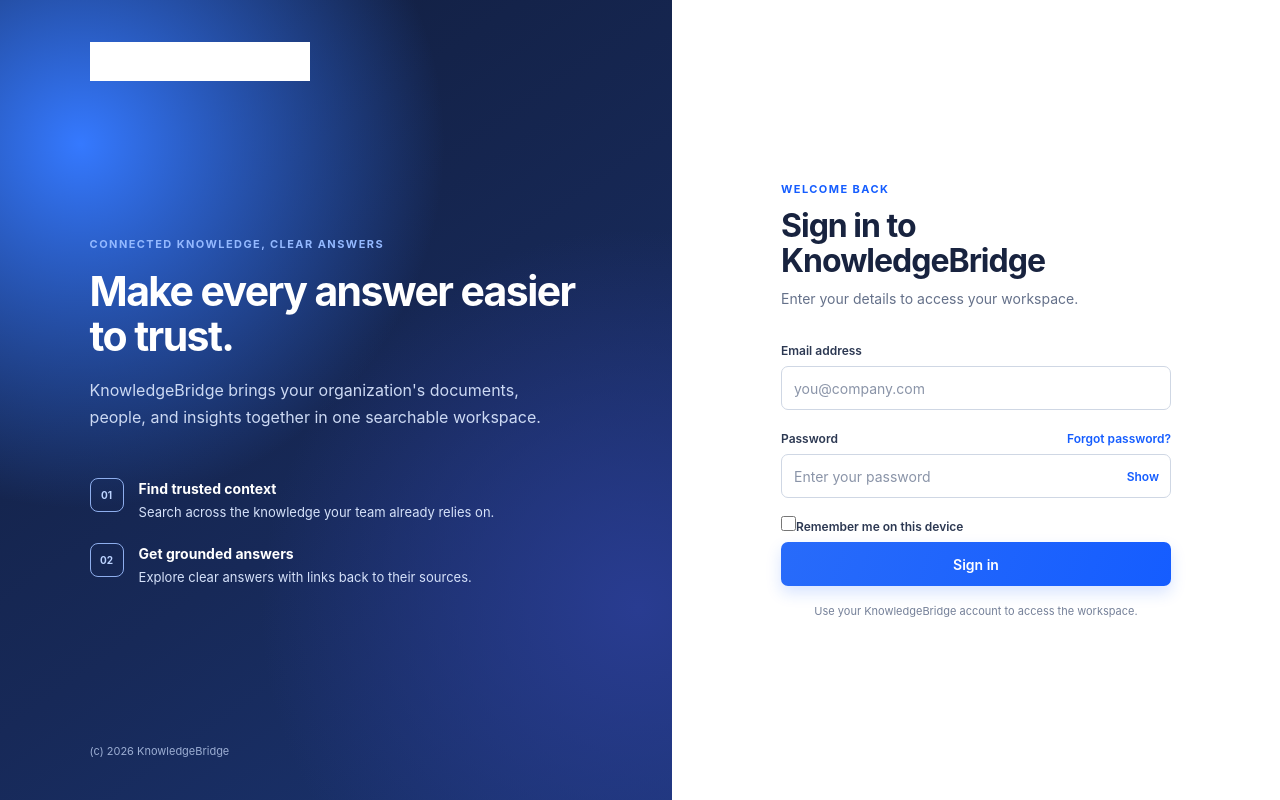
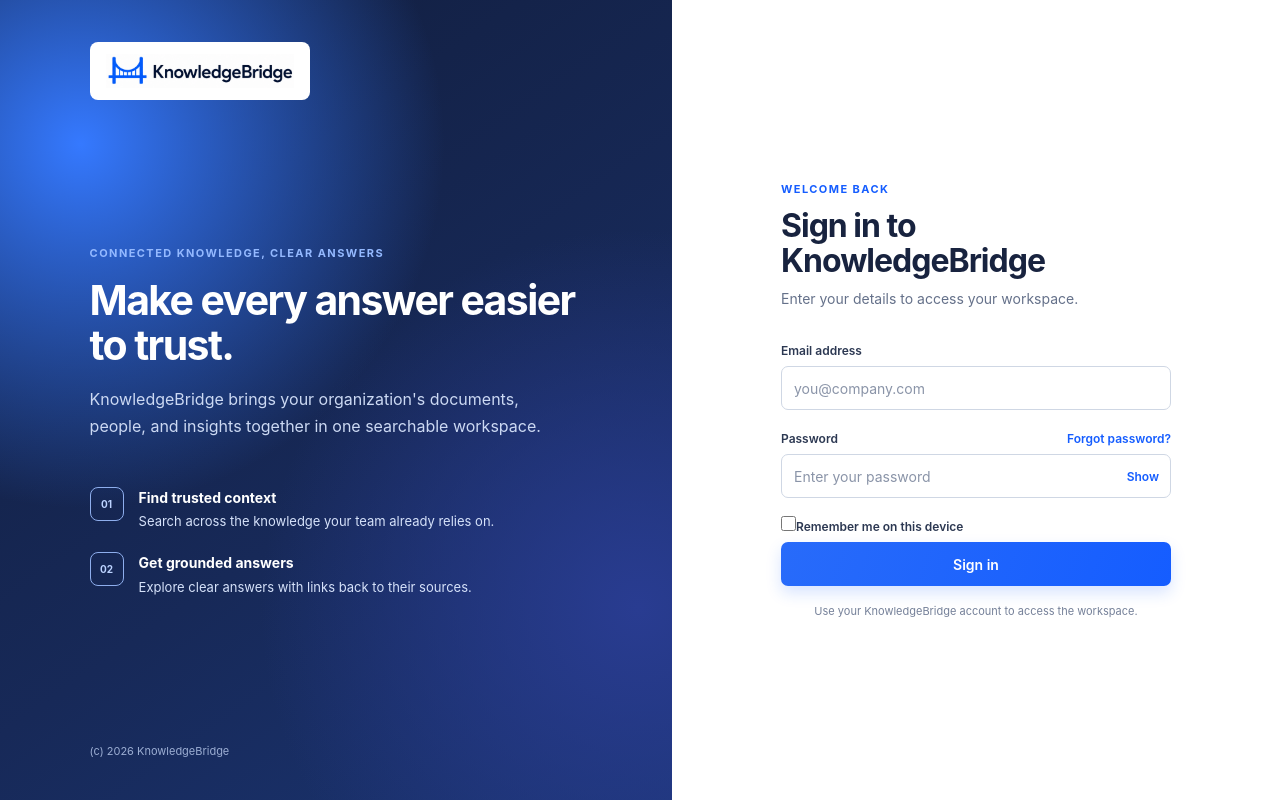
Before and after one commit to andrewmcdan/KnowledgeBridge, a React (Vite) app in the folder frontend/: page / in a window 1280 px wide. Built offline with nearby package versions, Linux system fonts and the light colour scheme.

Commit message:
fix(UI): Logo was showing all white on the landing page.

```diff
--- a/frontend/src/App.css
+++ b/frontend/src/App.css
@@ -1206,11 +1206,14 @@
 .login-brand {
     display: inline-flex;
     width: min(220px, 100%);
+    padding: 12px 16px;
+    border-radius: 8px;
+    background: #fff;
 }
 .login-brand img {
+    display: block;
     width: 100%;
     height: auto;
-    filter: brightness(0) invert(1);
 }
 .login-introduction-content {
     width: min(485px, 100%);
```
